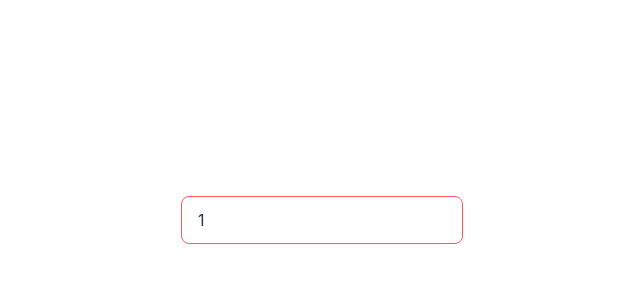
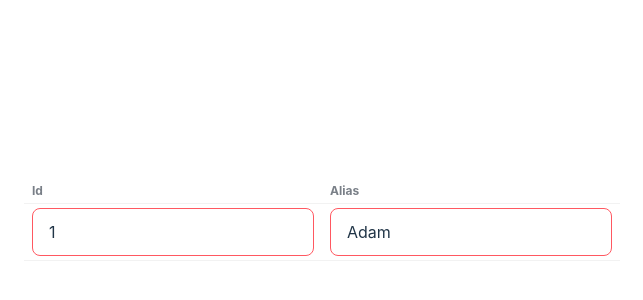
Before and after one commit to Oshulten/ChatRoom, a React (Vite) app in the folder ChatRoomFrontend/: page / in a window 1280 px wide. Shown: the part 180-480 px from the top of the page, without its empty margins (318-961 px from the left). Built offline with nearby package versions, Linux system fonts and the light colour scheme.

Commit message:
feat: lay out row as table

```diff
--- a/ChatRoomFrontend/src/components/DataTable.tsx
+++ b/ChatRoomFrontend/src/components/DataTable.tsx
@@ -50,9 +50,38 @@ export function UserDataRow() {
         alias: "Adam"
     });
 
-    return (<StringDataCell value={user.id} onChange={(newValue) => {
-        setUser({ ...user, id: newValue });
-        console.log("New value: " + newValue);
+    const handleChangeId = (newValue: string) => {
+        const newUser = { ...user, id: newValue };
+        setUser(newUser);
+        console.log(newUser);
     }
-    } validationPattern={lengthPattern(0, 4)}></StringDataCell>)
+
+    const handleChangeAlias = (newValue: string) => {
+        const newUser = { ...user, alias: newValue };
+        setUser(newUser);
+        console.log(newUser);
+    }
+
+    return (
+        <div className="overflow-x-auto">
+            <table className="table table-xs">
+                <thead>
+                    <tr>
+                        <th>Id</th>
+                        <th>Alias</th>
+                    </tr>
+                </thead>
+                <tbody>
+                    <tr>
+                        <td>
+                            <StringDataCell value={user.id} onChange={handleChangeId} validationPattern={lengthPattern(0, 4)}></StringDataCell>
+                        </td>
+                        <td>
+                            <StringDataCell value={user.alias} onChange={handleChangeAlias} validationPattern={lengthPattern(0, 4)}></StringDataCell>
+                        </td>
+                    </tr>
+                </tbody>
+            </table>
+        </div>
+    )
 }
```
